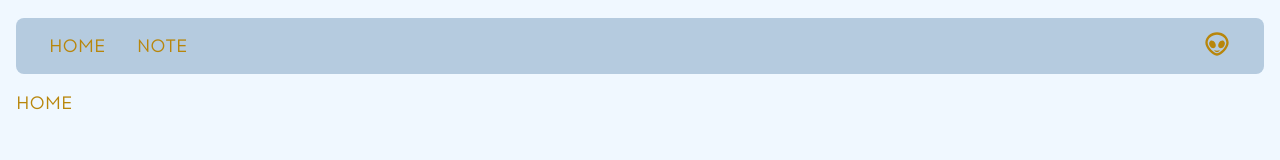
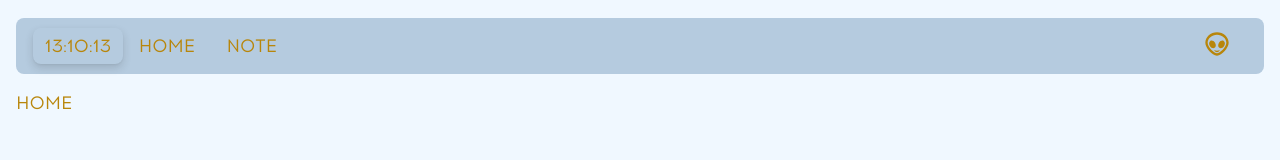
Before and after one commit to reew-vnv/ts_port_proj, a React (Create React App) app in the folder ui/: page /home in a window 1280 px wide. Shown: the top 160 px of the page. Built offline with nearby package versions, Linux system fonts and the light colour scheme.

Commit message:
clock component

```diff
--- /dev/null
+++ b/ui/src/components/clock/index.tsx
@@ -0,0 +1,34 @@
+import React, { useEffect } from 'react';
+import './style.scss';
+
+export const Clock = () => {
+  const setClock = () => {
+    const hourHand = document.getElementById('hour')!;
+    const minutesHand = document.getElementById('minutes')!;
+    const secondsHand = document.getElementById('seconds')!;
+
+    const now = new Date();
+    const hour = (`0${now.getHours()}`).slice(-2);
+    const minutes = (`0${now.getMinutes()}`).slice(-2);
+    const seconds = (`0${now.getSeconds()}`).slice(-2);
+
+    hourHand.innerHTML = String(hour);
+    minutesHand.innerHTML = String(minutes);
+    secondsHand.innerHTML = String(seconds);
+  };
+
+  useEffect(() => {
+    setInterval(setClock, 1000);
+    setClock();
+  }, []);
+
+  return (
+    <div className="clock">
+      <div id="hour" />
+      :
+      <div id="minutes" />
+      :
+      <div id="seconds" />
+    </div>
+  );
+};
--- /dev/null
+++ b/ui/src/components/clock/style.scss
@@ -0,0 +1,10 @@
+.clock {
+  display: flex;
+  align-items: center;
+  justify-content: center;
+  border: 1px solid transparent;
+  width: 75px;
+  padding: 0.4rem;
+  border-radius: 8px;
+  box-shadow: 0 1px 2px rgb(38 38 38 / 4%), 0 4px 8px rgb(38 38 38 / 16%)
+}
--- /dev/null
+++ b/ui/src/components/index.ts
@@ -0,0 +1 @@
+export { Clock } from './clock';
--- a/ui/src/containers/navigation/index.tsx
+++ b/ui/src/containers/navigation/index.tsx
@@ -3,11 +3,15 @@ import { routes } from '../../routes';
 import { ItemNavi } from './item_navi';
 import './style.scss';
 import { AlienSVG } from '../../tools/svg';
+import { Clock } from '../../components';
 
 export const Navigation = () => (
   <nav className="navi">
     <ul className="navi_ul">
-      <div className="navi_ul_items">{routes.map((m, i) => <ItemNavi {...m} key={i} />)}</div>
+      <div className="navi_clock">
+        <Clock />
+        <div className="navi_ul_items">{routes.map((m, i) => <ItemNavi {...m} key={i} />)}</div>
+      </div>
       <div className="navi-icon"><AlienSVG size="28px" /></div>
     </ul>
   </nav>
--- a/ui/src/containers/navigation/style.scss
+++ b/ui/src/containers/navigation/style.scss
@@ -1,6 +1,11 @@
 .navi {
   display: flex;
   width: 100%;
+  .navi_clock {
+    display: flex;
+    align-items: center;
+    justify-self: center;
+  }
   .navi_ul {
     display: flex;
     flex-direction: row;
```
